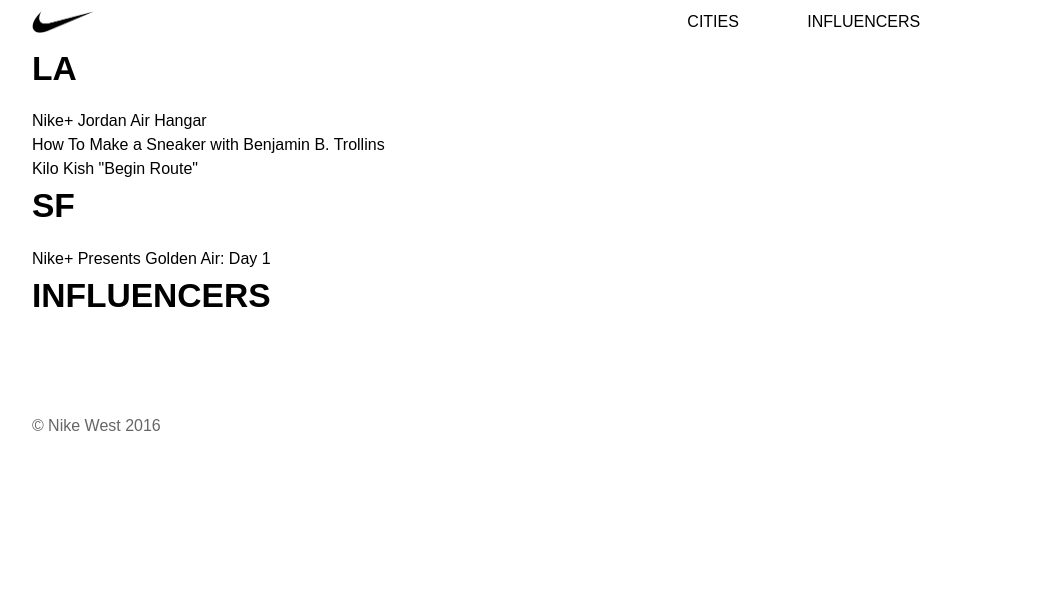
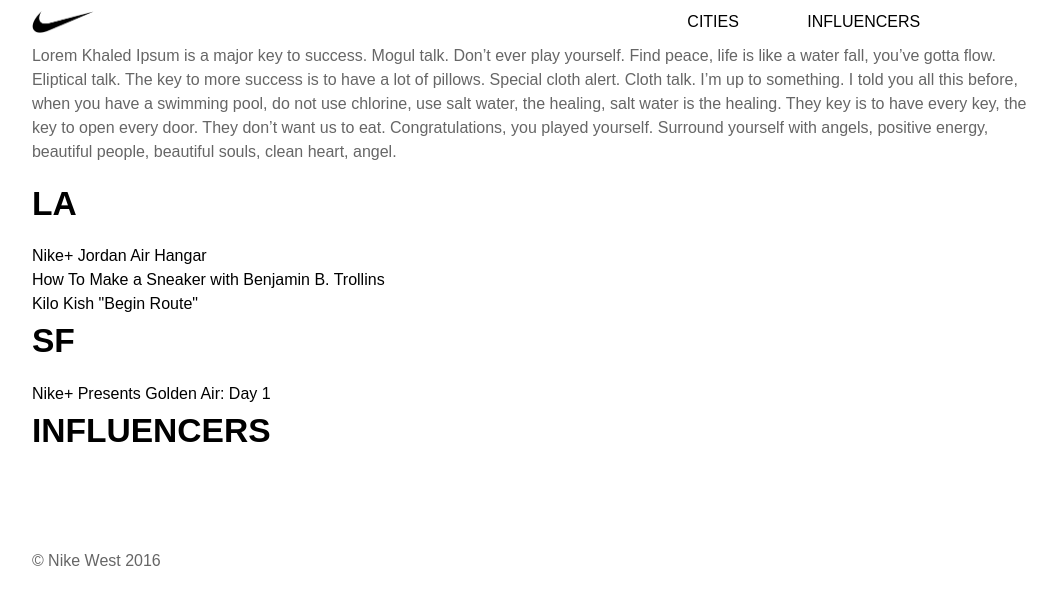
Before and after one commit to PHironaka/bream, a Jekyll site: the page built from influencers.markdown, in a window 1280 px wide. Shown: the top 605 px of the page, without its empty margins (105-1162 px from the left). Built offline with Jekyll 4.4.1, drawn with Linux system fonts in a browser that asks for light colours; some web fonts are replaced; a script that is not in the unit is left out.

Commit message:
Updated Influencers

```diff
--- a/influencers.markdown
+++ b/influencers.markdown
@@ -3,3 +3,5 @@
 date: 2016-07-22 16:54:00 Z
 layout: people
 ---
+
+Lorem Khaled Ipsum is a major key to success. Mogul talk. Don’t ever play yourself. Find peace, life is like a water fall, you’ve gotta flow. Eliptical talk. The key to more success is to have a lot of pillows. Special cloth alert. Cloth talk. I’m up to something. I told you all this before, when you have a swimming pool, do not use chlorine, use salt water, the healing, salt water is the healing. They key is to have every key, the key to open every door. They don’t want us to eat. Congratulations, you played yourself. Surround yourself with angels, positive energy, beautiful people, beautiful souls, clean heart, angel.
```
